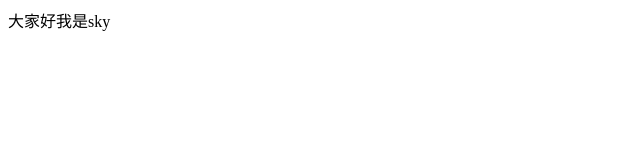
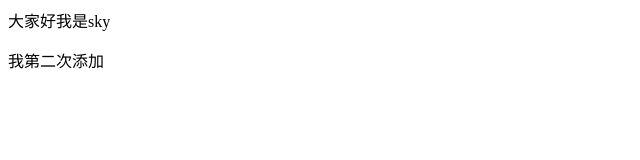
Before and after one commit to sky4coco/breakingNews, a plain HTML site: page skyskysky.html in a window 1280 px wide. Shown: the whole page, without its empty margins (0-640 px from the left). Drawn offline with Linux system fonts and the light colour scheme.

Commit message:
sky第二次添加

```diff
--- a/skyskysky.html
+++ b/skyskysky.html
@@ -8,5 +8,6 @@
 </head>
 <body>
     大家好我是sky
+    <p>我第二次添加</p>
 </body>
 </html>
```
